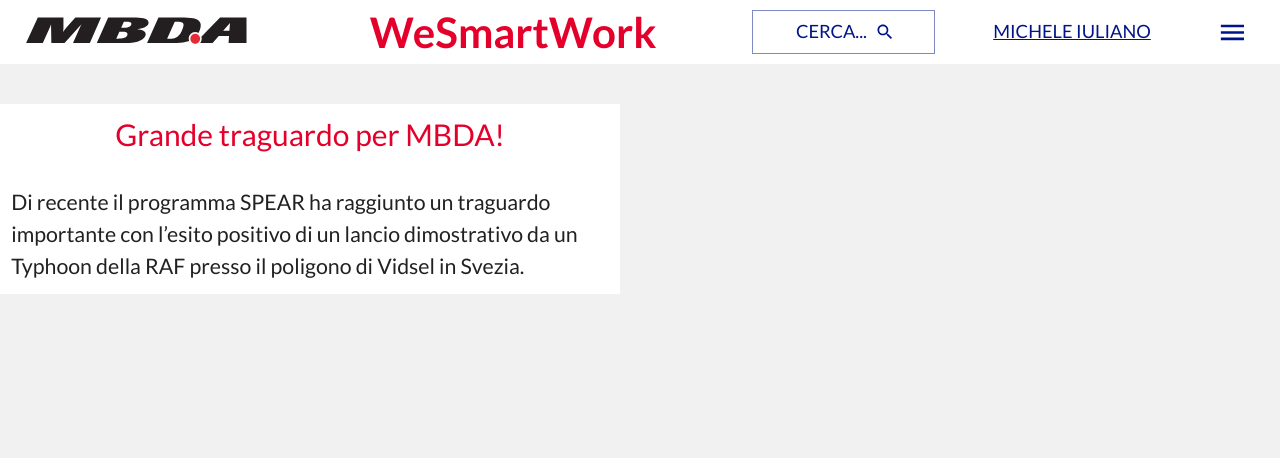
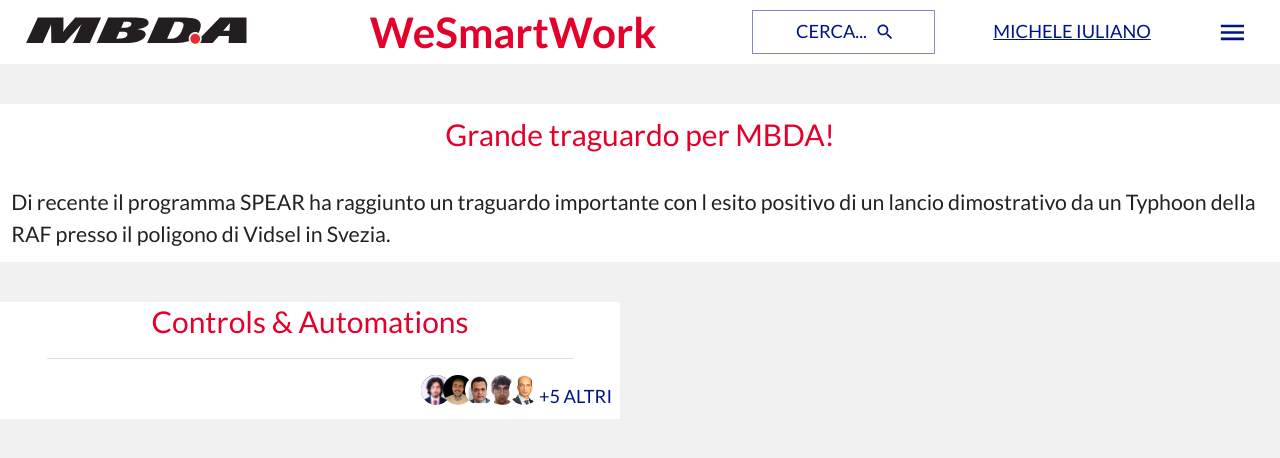
Before and after one commit to mew27/we-smartwork, a React (Vite) app: page / in a window 1280 px wide. Shown: the top 458 px of the page. Built offline with nearby package versions, Linux system fonts and the light colour scheme.

Commit message:
Added avatar icons

```diff
--- a/src/App.tsx
+++ b/src/App.tsx
@@ -1,14 +1,14 @@
 import './App.css'
 
-import { Grid2, Paper, Box, Button, Container, Typography} from '@mui/material';
+import { Grid2 } from '@mui/material';
 
 import DateLocale from './DateLocale';
-import SwPicker from './SwPicker';
 import WeSmartMenu from './WeSmartMenu';
 
 // import swData from './assets/testdata'
 import MbdaTheme from './MbdaTheme';
 import InfoBox from './InfoBox';
+import SwVisualizer from './SwVisualizer';
 
 
 export function App() {
@@ -21,13 +21,13 @@
             <Grid2 size={12}>
               <WeSmartMenu></WeSmartMenu>
             </Grid2>
-            <Grid2 size={{xs : 12, sm : 6}}>
+            <Grid2 size={12}>
               <InfoBox title="Grande traguardo per MBDA!">
-                Di recente il programma SPEAR ha raggiunto un traguardo importante con l’esito positivo di un lancio dimostrativo da un Typhoon della RAF presso il poligono di Vidsel in Svezia.
+                Di recente il programma SPEAR ha raggiunto un traguardo importante con l esito positivo di un lancio dimostrativo da un Typhoon della RAF presso il poligono di Vidsel in Svezia.
               </InfoBox>
             </Grid2>
             <Grid2 size={{xs : 12, sm : 6}}>
-                {/* <SwPicker></SwPicker> */}
+                <SwVisualizer></SwVisualizer>
             </Grid2>
             <Grid2 size={{xs : 12, sm : 12}}>
               {/* <Container sx={{display: 'flex', justifyContent: 'center'}}>
--- a/src/SwVisualizer.tsx
+++ b/src/SwVisualizer.tsx
@@ -1,5 +1,4 @@
-import { Paper, Stack, Typography } from "@mui/material";
-import AccountCircleIcon from '@mui/icons-material/AccountCircle';
+import { Paper, Stack, Typography, Avatar, Button, Divider, Box } from "@mui/material";
 
 const SwVisualizer = () => {
     const numAccounts = 5
@@ -7,10 +6,11 @@
     return (<>
         <Paper elevation={0}>
             <Stack>
-                <Typography variant="h5" component="h1">Controls & Automations</Typography>
-                <Stack direction="row" spacing={-1}>
-                    {[...Array(numAccounts).keys()].map((v) => <AccountCircleIcon sx={{zIindex: v, border: "3px solid white"}} fontSize="small" key={v}></AccountCircleIcon>)}
-                    <Typography sx={{zIndex: numAccounts}}>+10 altri</Typography>
+                <Typography  sx={{display: "flex", justifyContent: "center", alignContent: "center"}} component="h1" variant="h5" color="secondary">Controls & Automations</Typography>
+                <Box sx={{display:"flex", justifyContent: "center"}}><Divider sx={{marginTop: '1em', marginBottom: '1em', width: "85%"}}></Divider></Box>
+                <Stack direction="row" spacing={-1} sx={{display:"flex", justifyContent: "flex-end"}}>
+                    {[...Array(numAccounts).keys()].map((v) => <Avatar sx={{width : 30, height : 30}} src={`src/assets/account_icons/Account_${v + 2}.jpg`} key={v}></Avatar>)}
+                    <Button color="info">{`+${numAccounts} altri`}</Button>
                 </Stack>
             </Stack>
         </Paper>
--- a/src/WeSmartMenu.tsx
+++ b/src/WeSmartMenu.tsx
@@ -1,4 +1,4 @@
-import { AppBar, IconButton, Toolbar, Button, Typography, useTheme, Container, SvgIcon, Box } from "@mui/material";
+import { AppBar, IconButton, Toolbar, Typography, useTheme, Box } from "@mui/material";
 
 import mbda from './assets/MBDA-Logo.svg'
 import useMediaQuery from '@mui/material/useMediaQuery';
```
